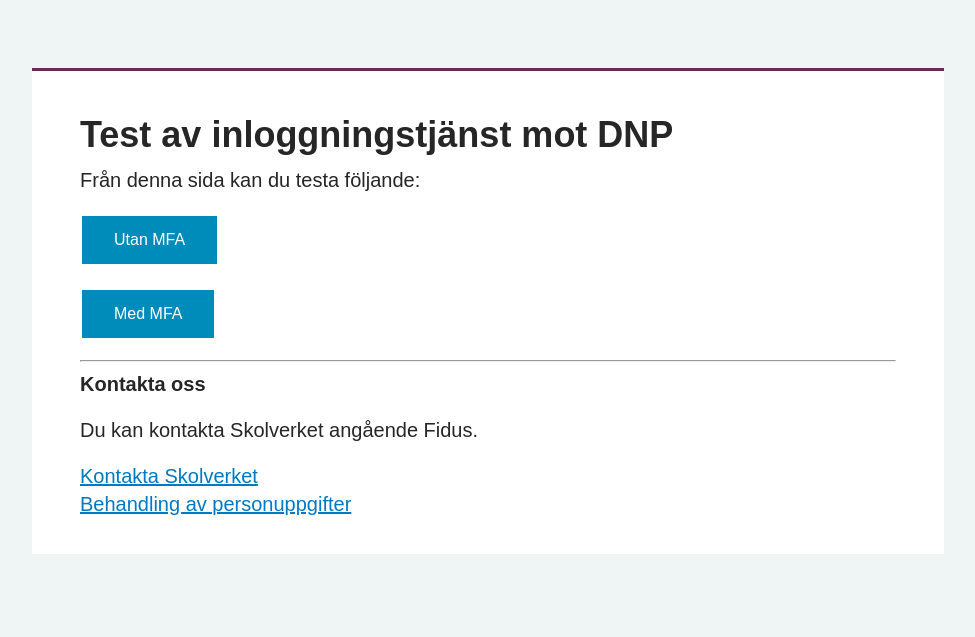
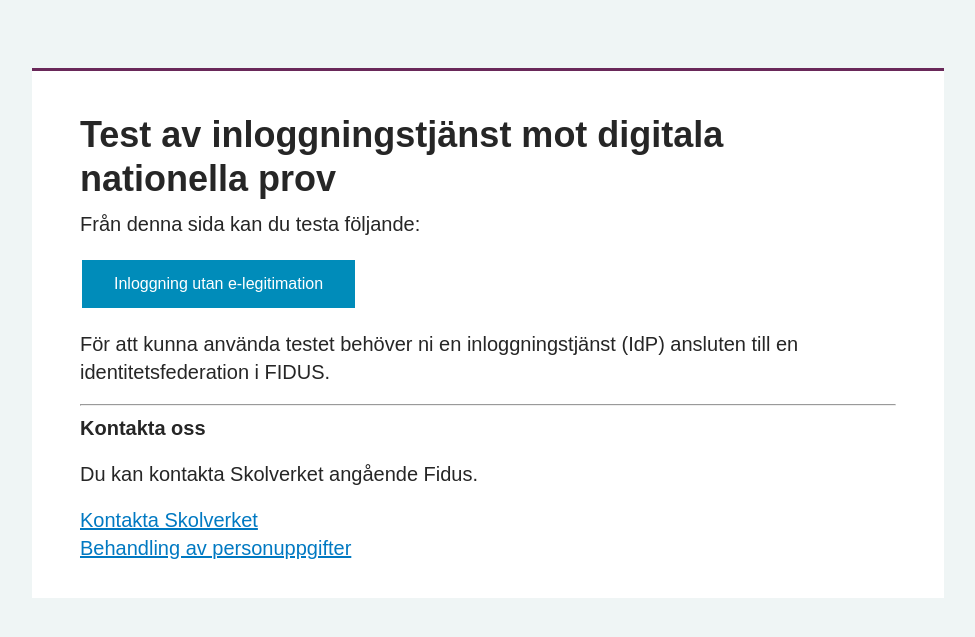
Before and after one commit to SUNET/docker-fidustest-sp, a PHP site: page /DNP in a window 1280 px wide. Shown: the part 93-730 px from the top of the page, without its empty margins (186-1161 px from the left). Run offline with PHP 8.4, Linux system fonts and the light colour scheme; some libraries are stand-ins or nearby versions.

Commit message:
Updated DNP to digitala nationella prov

```diff
--- a/html/DNP/index.php
+++ b/html/DNP/index.php
@@ -1,8 +1,9 @@
 <?php
 include '../assets/html.php';
 print_header('Skolverkets testsida för inloggning','../');?>
-        <h2>Test av inloggningstjänst mot DNP</h2>
+        <h2>Test av inloggningstjänst mot digitala nationella prov</h2>
         <p>Från denna sida kan du testa följande:
-	<p><a href="/Shibboleth.sso/Login?target=https://fidustest.skolverket.se/secure&entityID=https://idpproxy.dev.eduid.se/idp"><button class="button">Utan MFA</button></a></p>
-	<p><a href="/Shibboleth.sso/Login?target=https://fidustest.skolverket.se/refeds_mfa&entityID=https://idpproxy.dev.eduid.se/idp&authnContextClassRef=https://refeds.org/profile/mfa"><button class="button">Med MFA</button></a></p>
+        <p><a href="/Shibboleth.sso/Login?target=https://fidustest.skolverket.se/secure&entityID=https://idpproxy.dev.eduid.se/idp"><button class="button">Inloggning utan e-legitimation</button></a></p>
+        <!--p><a href="/Shibboleth.sso/Login?target=https://fidustest.skolverket.se/refeds_mfa&entityID=https://idpproxy.dev.eduid.se/idp&authnContextClassRef=https://refeds.org/profile/mfa"><button class="button">Med MFA</button></a></p-->
+        <p>För att kunna använda testet behöver ni en inloggningstjänst (IdP) ansluten till en identitetsfederation i FIDUS.</p>
 <?php print_footer();
--- a/html/index.php
+++ b/html/index.php
@@ -4,6 +4,6 @@ print_header('Skolverkets testsida för inloggning');?>
         <h2>Test av inloggningstjänst</h2>
         <p>Från denna sida kan du testa följande:
 	<p><a href="login"><button class="button">Test av inloggningstjänst</button></a></p>
-	<p><a href="DNP"><button class="button">Test inför DNP</button></a></p>
+	<p><a href="DNP"><button class="button">Test inför digitala nationella prov</button></a></p>
 	<p>Du når testsidan via en inloggning på din skola, även kallad federerad inloggning. Skolverket hanterar inte dina inloggningsuppgifter, och inga uppgifter sparas av Skolverket.</p>
 <?php print_footer();
```
